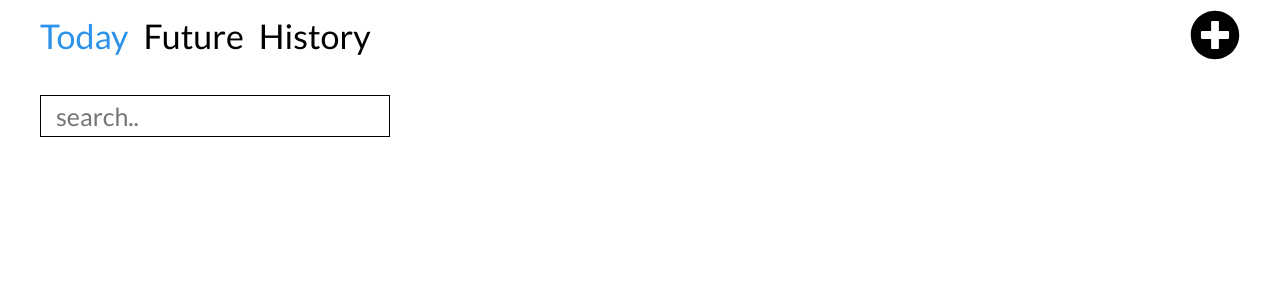
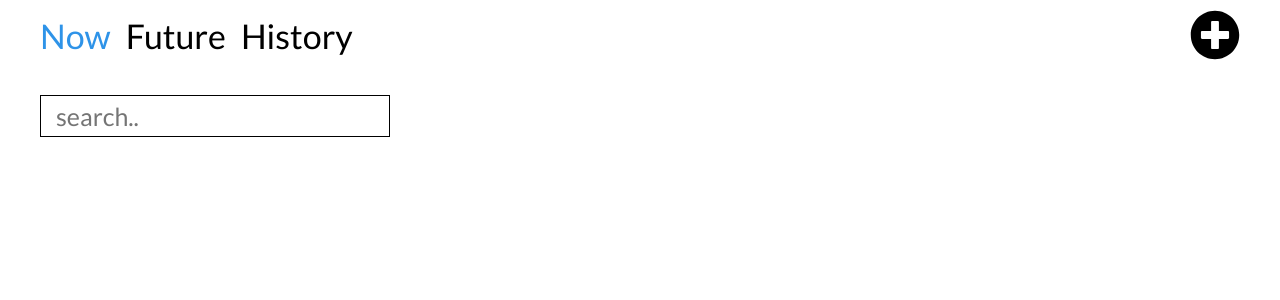
Before and after one commit to RafalStefanowicz/tasks, a React (Create React App) app: page / in a window 1280 px wide. Shown: the top 300 px of the page. Built offline with nearby package versions, Linux system fonts and the light colour scheme.

Commit message:
Rename a tag name

```diff
--- a/src/components/Nav/Nav.tsx
+++ b/src/components/Nav/Nav.tsx
@@ -10,7 +10,7 @@ export const Nav = (): JSX.Element => {
     <StyledNav>
       <StyledLinksWrapper>
         <NavLink to={RouteTypes.today} exact>
-          <StyledLabel>Today</StyledLabel>
+          <StyledLabel>Now</StyledLabel>
         </NavLink>
         <NavLink to={RouteTypes.future}>
           <StyledLabel>Future</StyledLabel>
```
